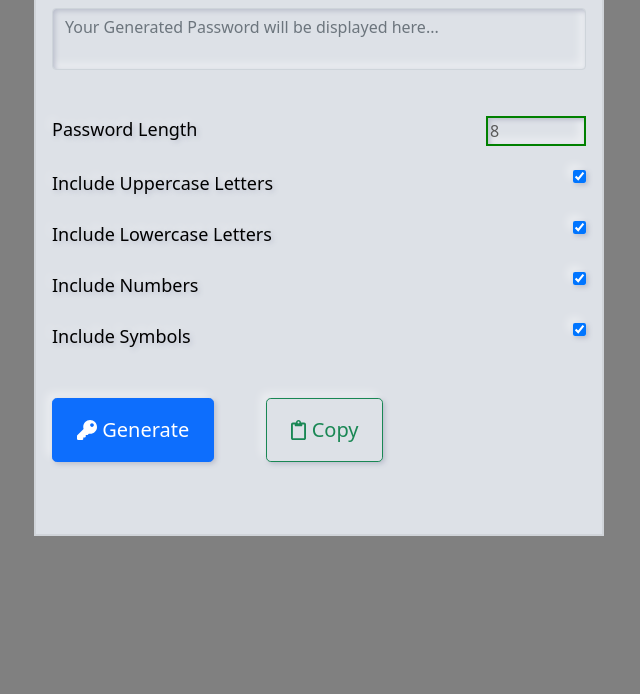
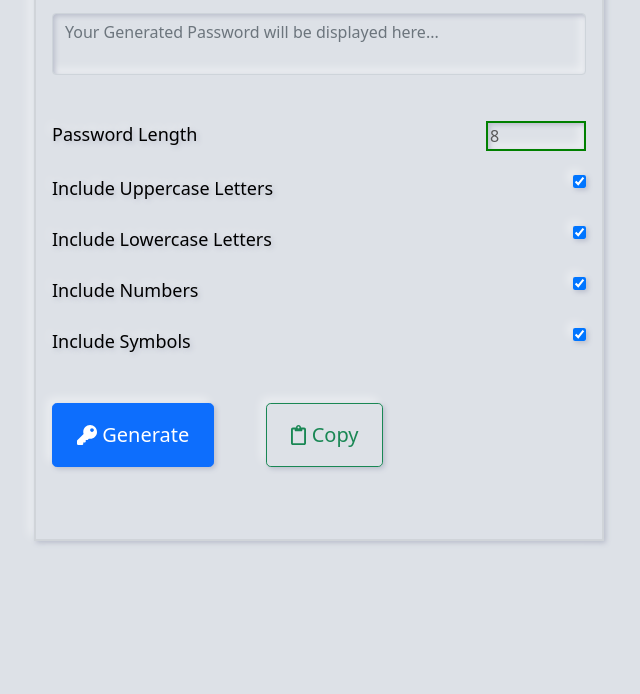
Before and after one commit to Signor1/Password-Generator, a plain HTML site: page index.html in a window 1280 px wide. Shown: the part 106-800 px from the top of the page, without its empty margins (321-961 px from the left). Drawn offline with Linux system fonts and the light colour scheme.

Commit message:
second commit

```diff
--- a/index.html
+++ b/index.html
@@ -21,7 +21,7 @@
                     <h1 class="text-center py-2 mb-4 fw-bold">PASSWORD GENERATOR</h1>
                     <!-- Result Container -->
                     <div class="result-box">
-                        <textarea id="PasswordResult" class="form-control" placeholder="Your Generated Password will be displayed here..."></textarea>
+                        <textarea readonly id="PasswordResult" class="form-control" placeholder="Your Generated Password will be displayed here..."></textarea>
                     </div>
                     <!-- Settings -->
                     <!-- Password Length -->
--- a/sass/style.scss
+++ b/sass/style.scss
@@ -8,11 +8,12 @@ html{
 }
 
 body{
-    background-color: grey;
+    background-color: $bg-color;
     #box{
         background-color: $bg-color;
         margin-top: 5px;
         box-sizing: border-box;
+        box-shadow: $box-shadow;
         border: 2px solid rgba(0,0,0,0.06);
         h1{
             color: rgba(0,0,0,0.5);
```
Also changed, not shown: css/style.css.
